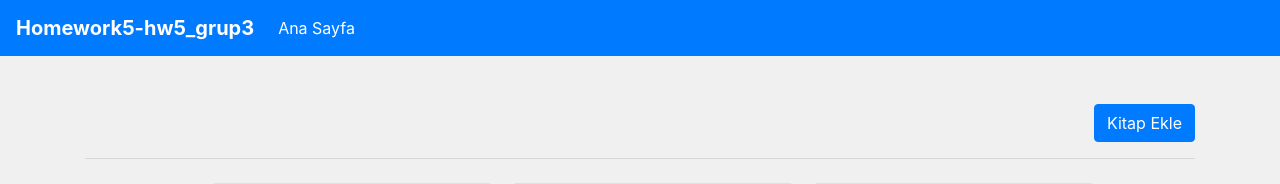
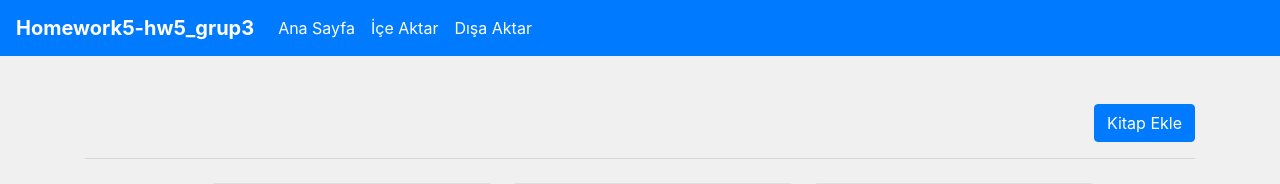
Before and after one commit to teknasyon-bootcamp/homework5-hw5_grup3, a PHP site: page /homework5-hw5_grup3/index.php in a window 1280 px wide. Shown: the top 184 px of the page. Run offline with PHP 8.4, Linux system fonts and the light colour scheme; data comes from the database, SQL or seed files in the repository.

Commit message:
navbar linkleri düzenlendi

```diff
--- a/_shared/header.php
+++ b/_shared/header.php
@@ -26,6 +26,13 @@
                     <a class="nav-link" style="color: white;" href="http://localhost/homework5-hw5_grup3/index.php">Ana Sayfa<span class="sr-only">(current)</span></a>
                 </li>
 
+                <li class="nav-item">
+                    <a class="nav-link" style="color: white;" href="http://localhost/homework5-hw5_grup3/import.php">İçe Aktar<span class="sr-only">(current)</span></a>
+                </li>
+
+                <li class="nav-item">
+                    <a class="nav-link" style="color: white;" href="http://localhost/homework5-hw5_grup3/export.php">Dışa Aktar<span class="sr-only">(current)</span></a>
+                </li>
             </ul>
         </div>
     </nav>
```
